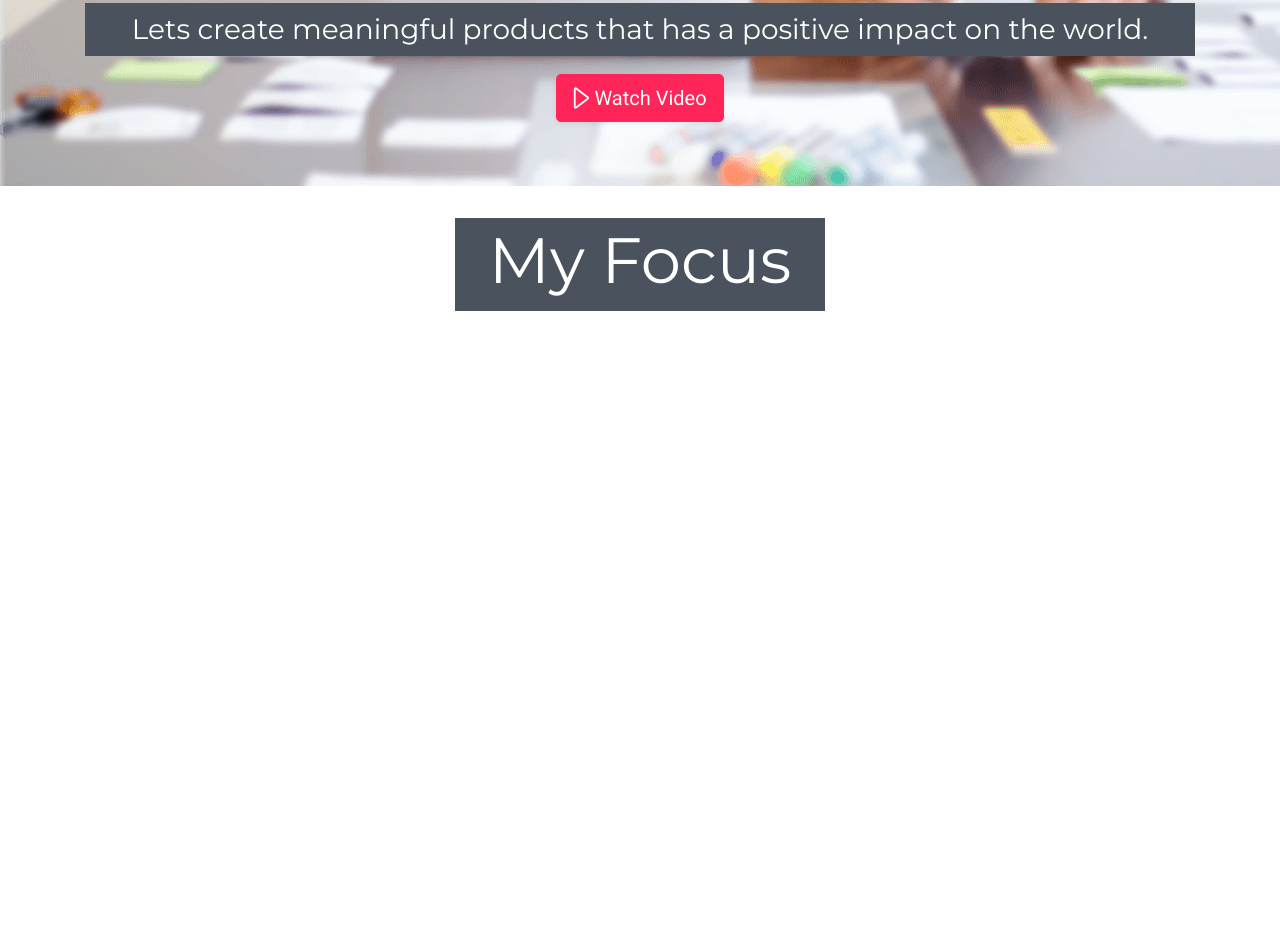
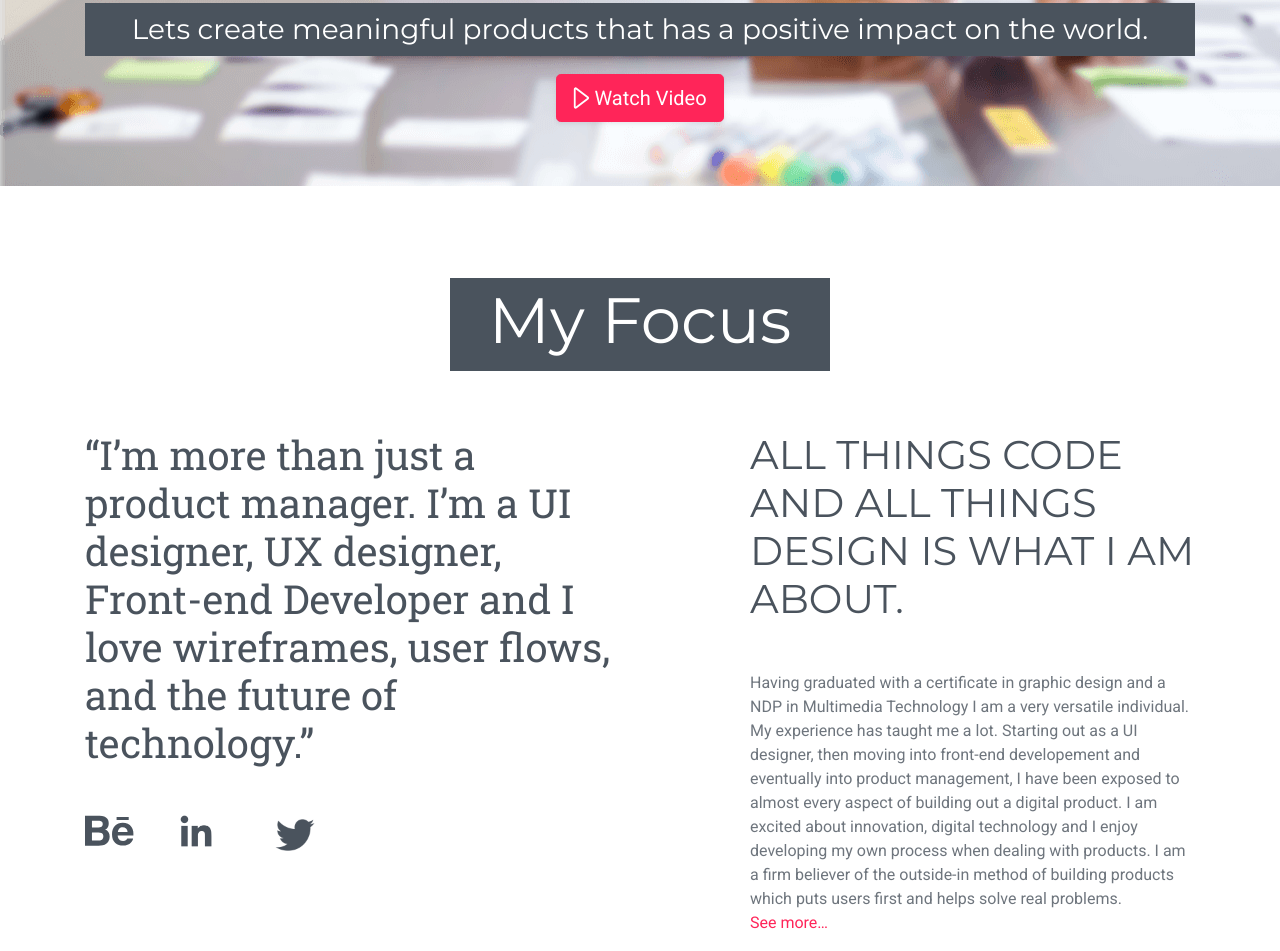
Before and after one commit to DarrenParenzee/darrendesigns2018, a plain HTML site: page index.html in a window 1280 px wide. Shown: the part 476-1427 px from the top of the page. Before the commit the page ends 800 px from the top, so only its background shows below. Drawn offline with nearby package versions, Linux system fonts and the light colour scheme.

Commit message:
Added social icons. Added My focus section

```diff
--- a/index.html
+++ b/index.html
@@ -48,10 +48,28 @@
     </section>
 
     <!-- My Focus -->
-    <section>
+    <section id="my-focus">
       <div class="container">
-        <div class="col-md-4 offset-md-4 heading-focus--bgcolor">
-          <h2 class="h1 white text-center">My Focus</h2>
+        <div class="row">
+          <div class="col-md-4 offset-md-4 heading-focus--bgcolor">
+            <h2 class="h1 white text-center">My Focus</h2>
+          </div>
+        </div>
+        <div class="row">
+          <div class="col-md-6">
+            <h3 class="h2 font-special-rslab my-focus--space">
+              “I’m more than just a product manager. I’m a UI designer, UX designer, Front-end Developer and I love wireframes, user flows, and the future of technology.”
+            </h3>
+            <div class="row">
+              <div class="col-md-2"><img src="img/behance.svg"></div>
+              <div class="col-md-2"><img src="img/linkedin.png" width="32px"></div>
+              <div class="col-md-2"><img src="img/twitter.png" width="40px"></div>
+            </div>
+          </div>
+          <div class="col-md-5 offset-md-1">
+            <h3 class="h2 my-focus--space">ALL THINGS CODE AND ALL THINGS DESIGN IS WHAT I AM ABOUT.</h3>
+            <p>Having graduated with a certificate in graphic design and a NDP in Multimedia Technology I am a very versatile individual. My experience has taught me a lot. Starting out as a UI designer, then moving into front-end developement and eventually into product management, I have been exposed to almost every aspect of building out a digital product. I am excited about innovation, digital technology and I enjoy developing my own process when dealing with products. I am a firm believer of the outside-in method of building products which puts users first and helps solve real problems. <br /><a href="#">See more…</a></p>
+          </div>
         </div>
       </div>
     </section>
--- a/scss/_home.scss
+++ b/scss/_home.scss
@@ -33,7 +33,15 @@
 		box-shadow: 0 1rem 3rem rgba(0, 0, 0, 0.175) !important;
 	}
 }
+#my-focus {
+	padding-top: $padding-medium;
+
+	.my-focus--space {
+		padding-bottom: $padding-small;
+	}
+}
 .heading-focus--bgcolor {
 	background-color: $dark-blue;
 	padding: $padding-xxsmall 0;
+	margin-bottom: $margin-medium;
 }
--- a/scss/styles.scss
+++ b/scss/styles.scss
@@ -48,8 +48,30 @@ h5, .h5 {
 h6, .h6 {
   font-size: 1rem;
 }
+a {
+  color: $pink;
+  text-decoration: none;
+  background-color: transparent;
+  -webkit-text-decoration-skip: objects;
+}
+
+a:not([href]):not([tabindex]) {
+  text-decoration: none;
+}
+
+a:not([href]):not([tabindex]):hover, a:not([href]):not([tabindex]):focus {
+  color: inherit;
+  text-decoration: none;
+}
+
+a:not([href]):not([tabindex]):focus {
+  outline: 0;
+}
 .white {
 	color: $white;
+}
+.bg-color-primary {
+	background-color: $dark-blue;
 }
 .btn-primary {
   color: $white;
@@ -62,3 +84,6 @@ h6, .h6 {
   border-color: #FF3A69;
 	}
 }
+.font-special-rslab {
+	font-family: $font-special;
+}
```
Also changed, not shown: css/styles.css, img/behance.svg (added), img/linkedin.png (added), img/twitter.png (added), 1 other file.
